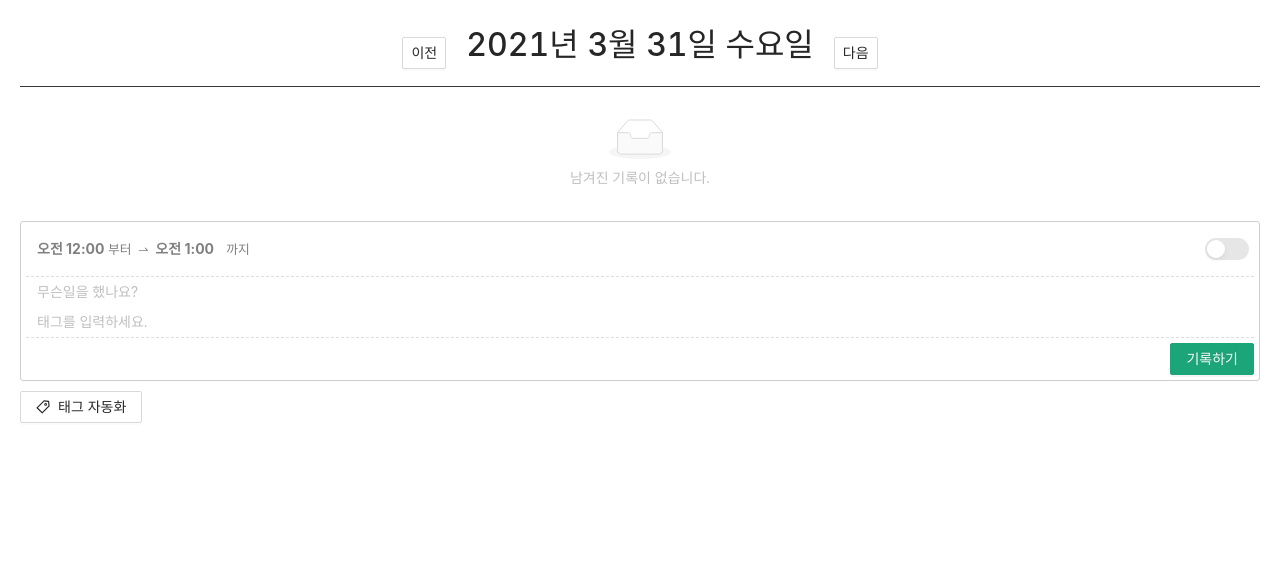
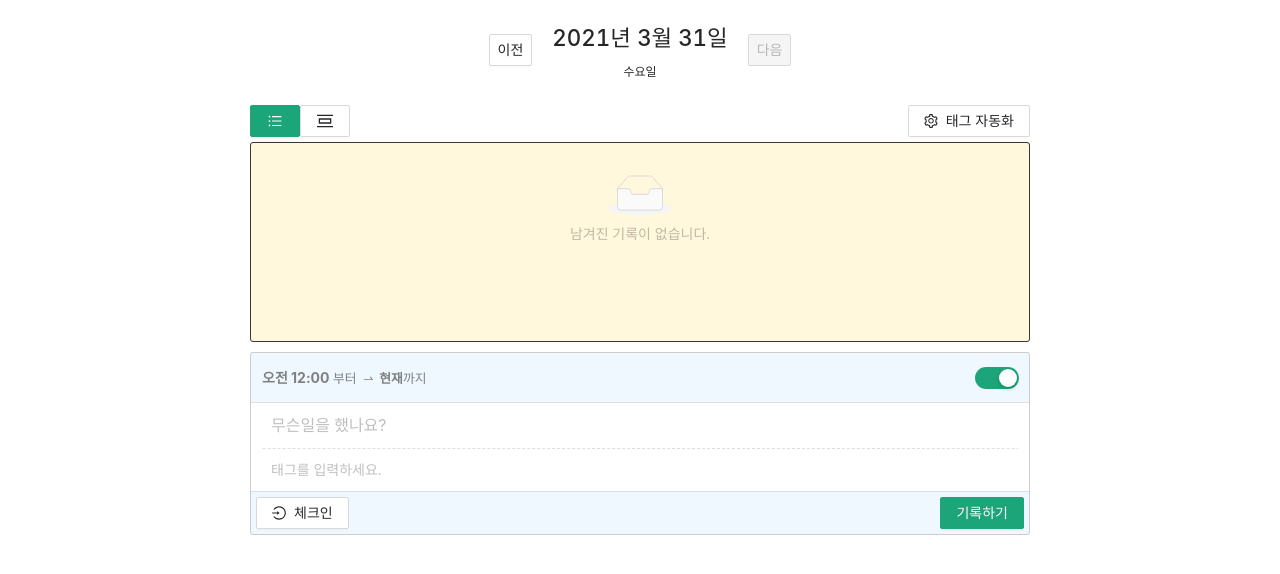
Before and after one commit to cowardlion/Pomelog-IndexedDB, a React (Create React App) app: page / in a window 1280 px wide. Shown: the top 574 px of the page. Built offline with nearby package versions, Linux system fonts and the light colour scheme.

Commit message:
스타일 적용

```diff
--- a/src/App.less
+++ b/src/App.less
@@ -1,24 +1,26 @@
 @import '~antd/dist/antd.less';
 @import (reference) './breakpoints.less';
 
-* {
+*, h1, h2, h3, h4, h5, h6, ol, ul, dl {
   padding: 0;
   margin: 0;
 }
 
 .App {
+  max-width: 780px;
+  margin: 0 auto;
   font-size: 16px;
-  // padding: 5px;
+  padding: 5px;
 
   .bp-mobile({
-    padding: 5px;
+    padding: 10px;
   });
 
   .bp-tablet({
-    padding: 10px;
+    padding: 15px;
   });
 
   .bp-desktop({
-    padding: 20px;
+    padding: 0px;
   });
 }
--- a/src/App.tsx
+++ b/src/App.tsx
@@ -1,15 +1,18 @@
 import './App.less';
+import styled from '@emotion/styled';
+import { Button } from 'antd';
+import { BarsOutlined, PicCenterOutlined } from '@ant-design/icons';
 import { useState } from 'react';
 import { useQuery } from '@apollo/client';
 import cache, { LocalCache } from './graphql/cache';
 import { CURRENT_DATE_STR, TIME_LOGS } from './graphql/queries';
 
 import { TimeLogList } from './components/TimeLogList';
-import { CheckInOutButton } from './components/CheckInOutButton';
 import { TagAutomationButton } from './components/TagAutomationButton';
 import { TimeLogForm } from './components/TimeLogForm';
 import { DateNavigator } from './components/DateNavigator';
 import { getStartAtFromTimeLogs } from './utils';
+import moment from 'moment';
 
 function App() {
   const [currentDateStr, setCurrentDateStr] = useState(() => {
@@ -26,20 +29,47 @@ function App() {
   }
 
   const { timeLogs } = data;
-  const isPast = new Date(currentDateStr) < new Date();
-  const isCheckedIn = false;
+  const isSameDateStr = moment(currentDateStr).format('YYYY-MM-DD') === moment(new Date()).format('YYYY-MM-DD');
 
   const startAt = getStartAtFromTimeLogs(timeLogs, currentDateStr);
 
   return (
     <div className="App">
-      <DateNavigator dateStr={currentDateStr} onChangeDate={(dateStr) => setCurrentDateStr(dateStr)} />
-      <TimeLogList dateStr={currentDateStr} isPast={isPast} isCheckedIn={isCheckedIn} items={timeLogs} />
-      <TimeLogForm key={currentDateStr} dateStr={currentDateStr} disableAutoSelect={isPast} startAt={startAt} />
-      <TagAutomationButton />
-      {!isPast && <CheckInOutButton dateStr={currentDateStr} isCheckedIn={isCheckedIn} />}
+      <DateNavigator
+        key={currentDateStr}
+        dateStr={currentDateStr}
+        onChangeDate={(dateStr) => setCurrentDateStr(dateStr)}
+      />
+      <ConfigStyled>
+        <div className="display-style">
+          <Button type="primary" icon={<BarsOutlined />} />
+          <Button icon={<PicCenterOutlined />} />
+        </div>
+        <div>
+          <TagAutomationButton />
+        </div>
+      </ConfigStyled>
+      <TimeLogList dateStr={currentDateStr} items={timeLogs} />
+      <TimeLogForm
+        key={`${currentDateStr}-${timeLogs.length}`}
+        dateStr={currentDateStr}
+        disableAutoSelect={!isSameDateStr}
+        startAt={startAt}
+      />
     </div>
   );
 }
 
+const ConfigStyled = styled.div`
+  display: flex;
+  justify-content: space-between;
+  padding: 5px 0;
+
+  .display-style {
+    button {
+      width: 50px;
+    }
+  }
+`;
+
 export default App;
--- a/src/components/CheckInOutButton.tsx
+++ b/src/components/CheckInButton.tsx
@@ -1,5 +1,6 @@
 import { gql, useMutation } from '@apollo/client';
 import { Button } from 'antd';
+import { LogoutOutlined, LoginOutlined } from '@ant-design/icons';
 
 const CHECK_IN = gql`
   mutation CheckIn($dateStr: String!) {
@@ -10,9 +11,10 @@ const CHECK_IN = gql`
 type Props = {
   dateStr: string;
   isCheckedIn: boolean;
+  onClick?: () => void;
 };
 
-export const CheckInOutButton = ({ dateStr, isCheckedIn }: Props) => {
+export const CheckInButton = ({ dateStr, isCheckedIn, onClick }: Props) => {
   const [checkInMutation] = useMutation(CHECK_IN);
 
   const handleCheckIn = () => {
@@ -34,9 +36,17 @@ export const CheckInOutButton = ({ dateStr, isCheckedIn }: Props) => {
             },
           },
         });
+
+        onClick?.();
       },
     });
   };
 
-  return isCheckedIn ? <Button>체크아웃</Button> : <Button onClick={handleCheckIn}>체크인</Button>;
+  return isCheckedIn ? (
+    <Button icon={<LogoutOutlined />}>체크아웃</Button>
+  ) : (
+    <Button icon={<LoginOutlined />} onClick={handleCheckIn}>
+      체크인
+    </Button>
+  );
 };
--- a/src/components/DateNavigator.tsx
+++ b/src/components/DateNavigator.tsx
@@ -13,8 +13,9 @@ type Props = {
 };
 
 export const DateNavigator = ({ dateStr: currentDateStr, onChangeDate }: Props) => {
+  const disableNextDay = moment().format('YYYY-MM-DD') === currentDateStr;
   const currentDate = moment(new Date(currentDateStr));
-  const dateStr = currentDate.format('LL dddd');
+  const dateStr = currentDate.format('LL');
 
   const handleChangeDate = async (amount: -1 | 1) => {
     currentDate.add(amount, 'day');
@@ -49,9 +50,12 @@ export const DateNavigator = ({ dateStr: currentDateStr, onChangeDate }: Props)
       </div>
       <div>
         <h1>{dateStr}</h1>
+        <sub>{currentDate.format('dddd')}</sub>
       </div>
       <div className="btn-group">
-        <Button onClick={() => handleChangeDate(1)}>다음</Button>
+        <Button disabled={disableNextDay} onClick={() => handleChangeDate(1)}>
+          다음
+        </Button>
       </div>
     </NavigatorStyled>
   );
@@ -62,7 +66,11 @@ const NavigatorStyled = styled.div`
   justify-content: center;
   align-items: center;
   text-align: center;
-  border-bottom: 1px solid #383838;
+  padding: 20px 0;
+
+  h1 {
+    font-size: 1.4em;
+  }
 
   .btn-group {
     padding: 0 20px;
--- a/src/components/TagAutomationButton.tsx
+++ b/src/components/TagAutomationButton.tsx
@@ -1,15 +1,13 @@
 import { Button } from 'antd';
-import { TagOutlined } from '@ant-design/icons';
+import { SettingOutlined } from '@ant-design/icons';
 import styled from '@emotion/styled';
 
-const ButtonStyled = styled.span`
-  margin-right: 5px;
-`;
+const ButtonStyled = styled.span``;
 
 export const TagAutomationButton = () => {
   return (
     <ButtonStyled>
-      <Button icon={<TagOutlined />}>태그 자동화</Button>
+      <Button icon={<SettingOutlined />}>태그 자동화</Button>
     </ButtonStyled>
   );
 };
--- a/src/components/TimeLogForm.tsx
+++ b/src/components/TimeLogForm.tsx
@@ -1,12 +1,12 @@
 import { FormEvent, useRef, useState } from 'react';
 import { gql, useMutation } from '@apollo/client';
-
 import styled from '@emotion/styled';
 import { Button, Input, TimePicker, Switch, Tooltip } from 'antd';
 import { SwapRightOutlined } from '@ant-design/icons';
 import moment from 'moment';
 import 'moment/locale/ko';
 import { getEndAtFromtStartAt } from '../utils';
+import { CheckInButton } from './CheckInButton';
 moment.locale('ko');
 
 const TIME_FORMAT = 'A h:mm';
@@ -138,11 +138,29 @@ export const TimeLogForm = ({ dateStr, startAt, disableAutoSelect = false }: Pro
           </div>
         </div>
         <div className="body">
-          <Input ref={noteRef} width={'100%'} name="note" placeholder="무슨일을 했나요?" bordered={false} />
+          <Input
+            ref={noteRef}
+            width={'100%'}
+            name="note"
+            size="large"
+            placeholder="무슨일을 했나요?"
+            bordered={false}
+            autoFocus={true}
+          />
           <Input ref={tagRef} name="tag" placeholder="태그를 입력하세요." bordered={false} />
         </div>
         <div className="footer">
-          <div></div>
+          <div>
+            {!disableAutoSelect && (
+              <CheckInButton
+                dateStr={dateStr}
+                isCheckedIn={false}
+                onClick={() => {
+                  setStartDateAt(new Date());
+                }}
+              />
+            )}
+          </div>
           <div className="right">
             <Button type="primary" htmlType="submit">
               기록하기
@@ -155,8 +173,9 @@ export const TimeLogForm = ({ dateStr, startAt, disableAutoSelect = false }: Pro
 };
 
 const FormStyled = styled.div`
+  background-color: aliceblue;
+
   form {
-    padding: 5px;
     border: 1px solid #cdcdcd;
     border-radius: 3px;
     display: flex;
@@ -168,9 +187,9 @@ const FormStyled = styled.div`
       display: flex;
       justify-content: space-between;
       align-items: center;
-      padding: 0 5px 5px 10px;
+      padding: 10px;
       font-size: 0.8em;
-      border-bottom: 1px dashed #dedede;
+      border-bottom: 1px solid #dedede;
       color: gray;
       height: 50px;
 
@@ -197,7 +216,18 @@ const FormStyled = styled.div`
 
     .body {
       flex: 1;
-      border-bottom: 1px dashed #dedede;
+      padding: 0 10px;
+      background-color: #fff;
+      border-bottom: 1px solid #dedede;
+
+      input[name='note'] {
+        border-bottom: 1px dashed #dedede;
+        padding: 10px;
+      }
+
+      input[name='tag'] {
+        padding: 10px;
+      }
     }
 
     .footer {
@@ -206,7 +236,7 @@ const FormStyled = styled.div`
       align-items: center;
       font-size: 0.8em;
       color: gray;
-      padding: 5px 0 0 10px;
+      padding: 5px;
 
       .right {
         display: flex;
--- a/src/components/TimeLogList.tsx
+++ b/src/components/TimeLogList.tsx
@@ -8,13 +8,12 @@ moment.locale('ko');
 
 type Props = {
   dateStr: string;
-  isPast: boolean;
-  isCheckedIn: boolean;
   items: TimeLog[];
 };
 
-export const TimeLogList = ({ isPast, isCheckedIn, items, dateStr }: Props) => {
+export const TimeLogList = ({ items, dateStr }: Props) => {
   const isEmpty = items.length === 0;
+  const noBottomBorder = 3 < items.length;
 
   return (
     <ListStyled className="TimeLogList">
@@ -23,7 +22,7 @@ export const TimeLogList = ({ isPast, isCheckedIn, items, dateStr }: Props) => {
           <Empty image={Empty.PRESENTED_IMAGE_SIMPLE} description="남겨진 기록이 없습니다." />
         </div>
       ) : (
-        <ul>
+        <ul className={noBottomBorder ? 'bottom-border-line' : ''}>
           {items.map((item: TimeLog) => (
             <TimeLogListItem key={item.id} dateStr={dateStr} item={item} />
           ))}
@@ -34,8 +33,19 @@ export const TimeLogList = ({ isPast, isCheckedIn, items, dateStr }: Props) => {
 };
 
 const ListStyled = styled.div`
+  background-color: cornsilk;
+  border: 1px solid #383838;
+  min-height: 200px;
+  border-radius: 3px;
+  margin-bottom: 10px;
+  padding: 0;
+
   ul {
     list-style: none;
+
+    &.bottom-border-line li:last-child {
+      border: none;
+    }
   }
 
   .message {
--- a/src/components/TimeLogListItem.tsx
+++ b/src/components/TimeLogListItem.tsx
@@ -70,8 +70,9 @@ const ListItemStyled = styled.li`
   border-bottom: 1px dashed #aeaeae;
   display: flex;
   justify-content: space-between;
+  height: 50px;
+  padding: 0 10px;
   cursor: pointer;
-  height: 50px;
 
   &.invalid {
     background-color: goldenrod;
```
